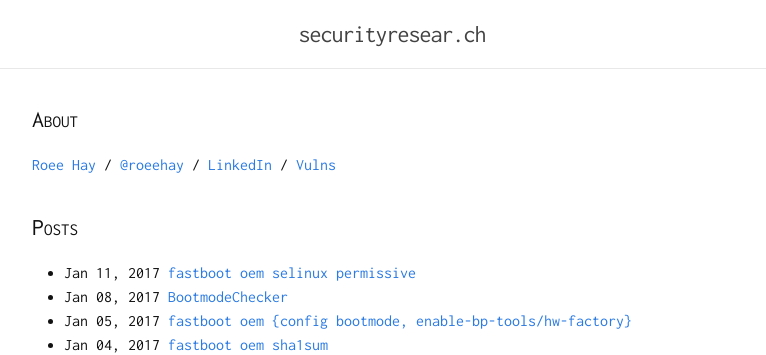
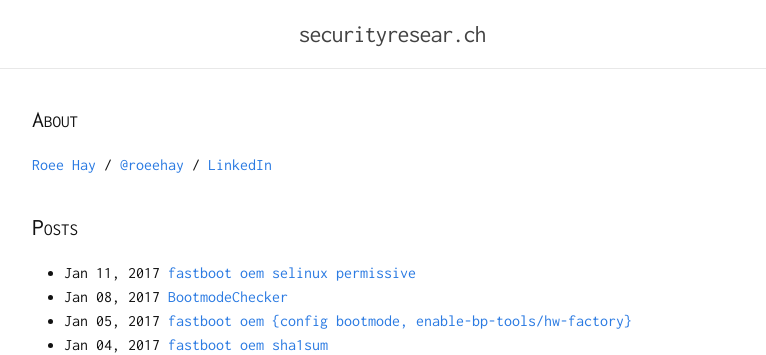
Before and after one commit to roeeh/roeeh.github.io, a Jekyll site: the page built from index.html, in a window 1280 px wide. Shown: the top 355 px of the page, without its empty margins (248-1014 px from the left). Built offline with Jekyll 4.4.1, drawn with Linux system fonts in a browser that asks for light colours.

Commit message:
Update index.html

```diff
--- a/index.html
+++ b/index.html
@@ -4,7 +4,7 @@ layout: default
 <div class="home">
 	<section>
 		<h2 class="smallcap">about</h2>
-		<p><a href="https://keybase.io/roee">Roee Hay</a> / <a href="https://twitter.com/roeehay">@roeehay</a> / <a href="https://www.linkedin.com/in/roeehay">LinkedIn</a> / <a href="https://gist.github.com/roeeh/0666a9d515052eeae7de0b6020ce94b1#file-vulnerabilities">Vulns</a></p>
+		<p><a href="https://keybase.io/roee">Roee Hay</a> / <a href="https://twitter.com/roeehay">@roeehay</a> / <a href="https://www.linkedin.com/in/roeehay">LinkedIn</a></p>
 	</section>
 	<section>
 		<h2 class="smallcap">posts</h2>
```
